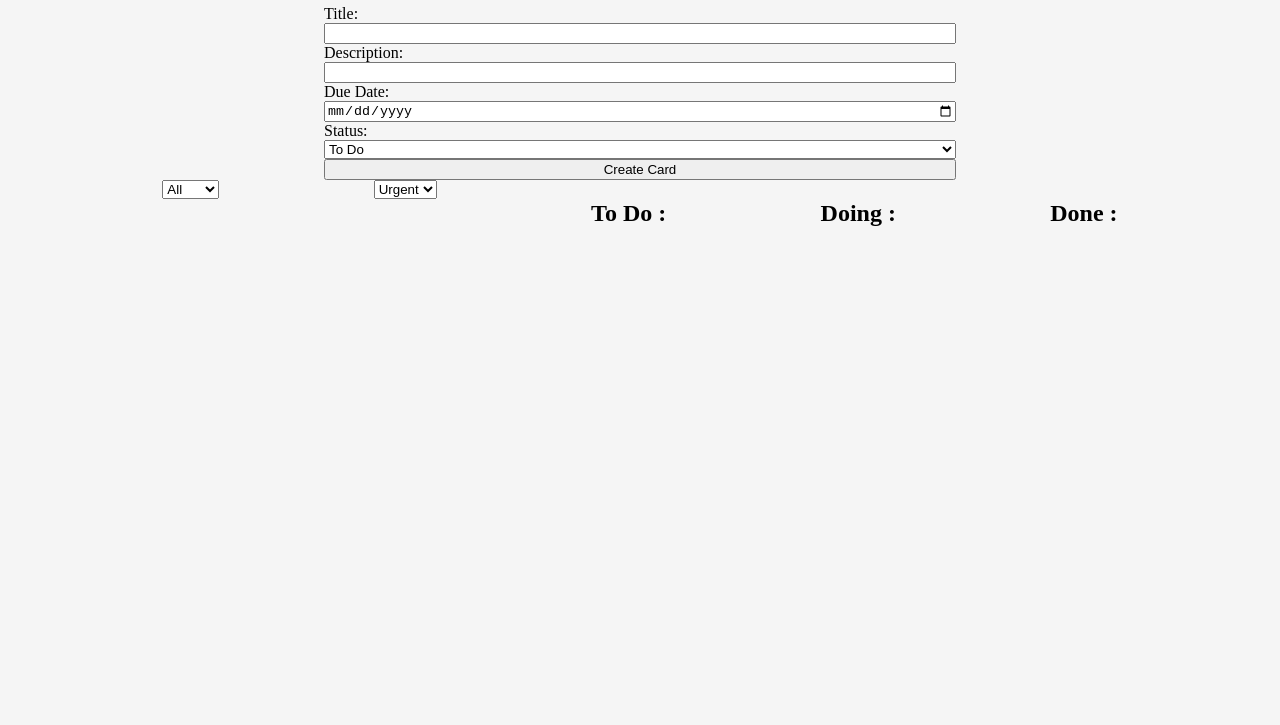
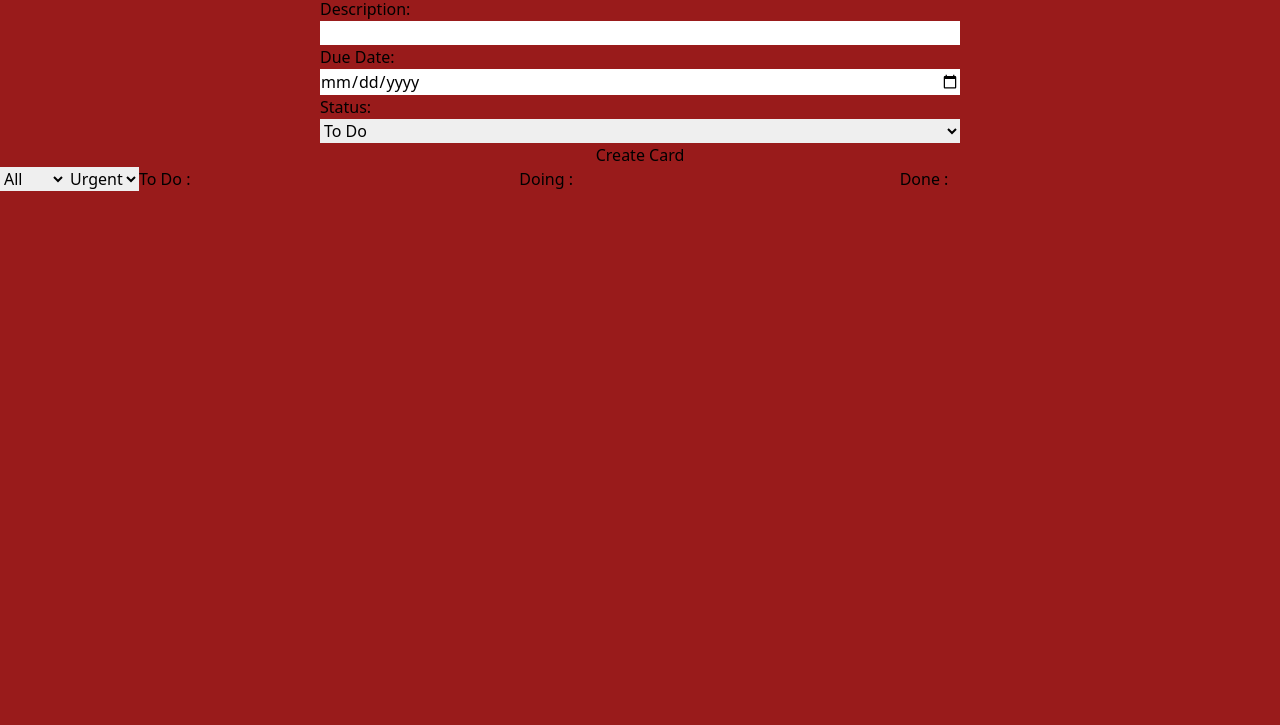
Before and after one commit to Takowski/project-planner, a website: page index.html in a window 1280 px wide. Shown: the part 75-800 px from the top of the page. Drawn offline with Linux system fonts and the light colour scheme.

Commit message:
tailwindscss setup

```diff
--- /dev/null
+++ b/css/style.css
@@ -0,0 +1,33 @@
+@tailwind base;
+@tailwind components;
+@tailwind utilities;
+
+
+body {
+    background-color: whitesmoke;
+
+
+}
+.add-card {
+    display: flex;
+    justify-content: center;
+    align-items: center;
+
+
+
+}
+.add-card #card-form {
+    display: flex;
+    flex-direction: column;
+    width: 50%;
+
+
+}
+header H1 {
+    text-align: center;
+}
+
+.container-storeCard {
+    display: flex;
+    justify-content: space-evenly
+}
--- a/index.html
+++ b/index.html
@@ -3,11 +3,11 @@
 <head>
     <meta charset="UTF-8">
     <meta name="viewport" content="width=device-width, initial-scale=1.0">
-    <link rel="stylesheet" href="styles/style.css">
+    <link rel="stylesheet" href="/dist/style.css">
     <script defer src="scripts/app.js"></script>
     <title>Project Manager</title>
 </head>
-<body>
+<body class="bg-red-800">
     <header id="header" class="">
 
         <H1>Project Manager</H1>
--- /dev/null
+++ b/tailwind.config.js
@@ -0,0 +1,8 @@
+/** @type {import('tailwindcss').Config} */
+module.exports = {
+  content: ["./*.{html,js}"],
+  theme: {
+    extend: {},
+  },
+  plugins: [],
+}
```
Also changed, not shown: package.json (added, +23 -0 lines), dist/style.css (added), 2 other files.
